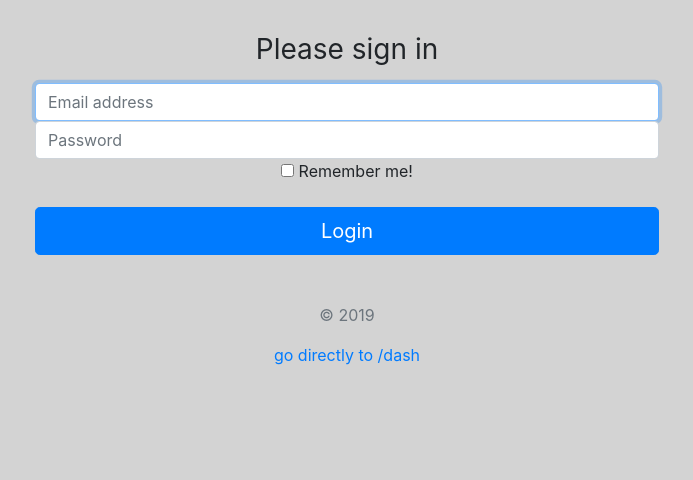
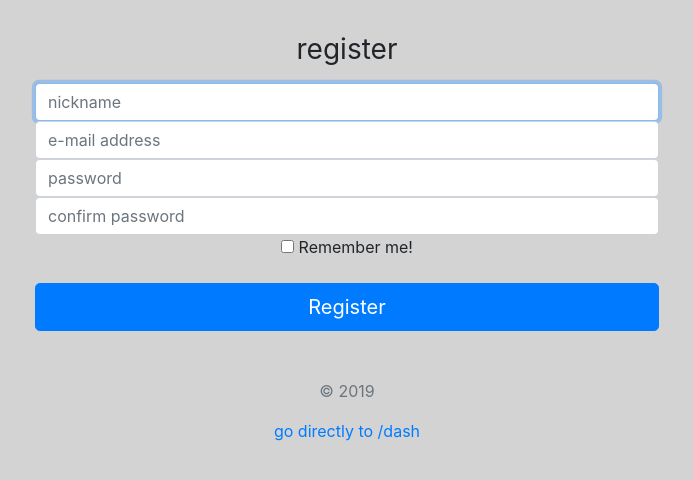
Before and after one commit to michaelmccarty/myApp2, an Angular app: page /register in a window 1280 px wide. Before the commit this address led to /login. Shown: the top 480 px of the page, without its empty margins (293-986 px from the left). Built offline with nearby package versions, Linux system fonts and the light colour scheme.

Commit message:
Scaffolded /login and /register

```diff
--- a/server.js
+++ b/server.js
@@ -28,7 +28,7 @@ app.use(express.json());
 // Make public a static folder
 app.use(express.static('dist'));
 
-require('./apiRoutes')(app, users);
+require('./auth')(app);
 
 // Start the server
 app.listen(PORT, function() {
--- /dev/null
+++ b/src/app/Models/user.model.ts
@@ -0,0 +1,5 @@
+export class User {
+  nick: string;
+  email: string;
+  pass: string;
+}
--- a/src/app/Modules/Auth/auth.module.ts
+++ b/src/app/Modules/Auth/auth.module.ts
@@ -7,9 +7,10 @@ import { RouterModule } from '@angular/router';
 import { LoginComponent } from '../Auth/login/login.component';
 
 import { AuthService } from './auth.service';
+import { RegisterComponent } from './register/register.component';
 
 @NgModule({
-  declarations: [LoginComponent],
+  declarations: [LoginComponent, RegisterComponent],
   imports: [CommonModule, FormsModule, ReactiveFormsModule, HttpClientModule, RouterModule],
   bootstrap: [LoginComponent],
   providers: [AuthService],
--- a/src/app/Modules/Auth/auth.service.ts
+++ b/src/app/Modules/Auth/auth.service.ts
@@ -1,5 +1,6 @@
 import { Injectable } from '@angular/core';
 import { HttpClient } from '@angular/common/http';
+import { User } from '../../Models/user.model';
 
 @Injectable({
   providedIn: 'root'
@@ -14,4 +15,8 @@ export class AuthService {
   postData(toPost: {}) {
     return this.http.post('http://localhost:3000/api', toPost);
   }
+
+  registerUser(newUser: User) {
+    return this.http.post('http://localhost:3000/register', newUser);
+  }
 }
--- a/src/app/Modules/Auth/login/login.component.html
+++ b/src/app/Modules/Auth/login/login.component.html
@@ -8,9 +8,13 @@
         <input type="checkbox" value="remember-me"> Remember me!
       </label>
     </div>
-        <button class="btn btn-lg btn-primary btn-block" type="submit" (click)="onSubmit(userName.value, password.value)">Login</button>
-        <p class="mt-5 mb-3 text-muted">&copy; 2019</p>
+    <button class="btn btn-lg btn-primary btn-block" type="submit"
+      (click)="onSubmit(userName.value, password.value)">Login</button>
+    <button class="btn btn-lg btn-primary btn-block" type="submit" routerLink="/register"
+      routerLinkActive="active">Register</button>
 
-        <a routerLink="/dash" routerLinkActive="active">go directly to /dash</a>
+    <p class=" mt-5 mb-3 text-muted">&copy; 2019</p>
+
+    <a routerLink="/dash" routerLinkActive="active">dashboard</a>
   </form>
 </div>
--- /dev/null
+++ b/src/app/Modules/Auth/register/register.component.html
@@ -0,0 +1,19 @@
+<div class="w-50 p-2 text-center" style="margin: 25px auto auto auto">
+  <form [formGroup]="registerForm" (ngSubmit)="onFormSubmit()">
+    <h1 class="h3 mb-3 font-weight-normal">register</h1>
+    <input type="text" class="form-control" placeholder="nickname" formControlName="nick" required autofocus>
+    <input type="email" class="form-control" placeholder="e-mail address" formControlName="email" required>
+    <input type="password" class="form-control" placeholder="password" formControlName="pass" required>
+    <input type="password" class="form-control" placeholder="confirm password" formControlName="pass2" required>
+    <div class="checkbox mb-3">
+      <label>
+        <input type="checkbox" value="remember-me"> Remember me!
+      </label>
+    </div>
+    <button class="btn btn-lg btn-primary btn-block" type="submit">Register</button>
+    <p class="mt-5 mb-3 text-muted">&copy; 2019</p>
+  </form>
+
+  <a routerLink="/dash" routerLinkActive="active">go directly to /dash</a>
+
+</div>
--- /dev/null
+++ b/src/app/Modules/Auth/register/register.component.ts
@@ -0,0 +1,36 @@
+import { Component, OnInit } from '@angular/core';
+import { FormGroup, FormControl } from '@angular/forms';
+import { AuthService } from '../auth.service';
+
+@Component({
+  selector: 'app-register',
+  templateUrl: './register.component.html'
+})
+export class RegisterComponent implements OnInit {
+  registerForm: FormGroup;
+
+  constructor(private authService: AuthService) {}
+
+  ngOnInit() {
+    this.registerForm = new FormGroup({
+      nick: new FormControl(),
+      email: new FormControl(),
+      pass: new FormControl(),
+      pass2: new FormControl()
+    });
+  }
+
+  onFormSubmit() {
+    console.log('submitted');
+
+    this.authService
+      .registerUser({
+        nick: this.registerForm.get('nick').value,
+        email: this.registerForm.get('email').value,
+        pass: this.registerForm.get('pass').value
+      })
+      .subscribe(reply => {
+        console.log(reply);
+      });
+  }
+}
--- a/src/app/app-routing.module.ts
+++ b/src/app/app-routing.module.ts
@@ -1,10 +1,12 @@
 import { NgModule } from '@angular/core';
 import { Routes, RouterModule } from '@angular/router';
 import { LoginComponent } from './Modules/Auth/login/login.component';
+import { RegisterComponent } from './Modules/Auth/register/register.component';
 import { DashComponent } from './Modules/Main/dash/dash.component';
 
 const routes: Routes = [
   { path: 'login', component: LoginComponent },
+  { path: 'register', component: RegisterComponent },
   { path: 'dash', component: DashComponent },
   { path: '', redirectTo: '/login', pathMatch: 'full' },
   { path: '**', redirectTo: '/login', pathMatch: 'full' }
```
Also changed, not shown: auth.js (renamed from apiRoutes.js, +11 -6 lines). Lines whose indentation alone changed are shown as unchanged.
